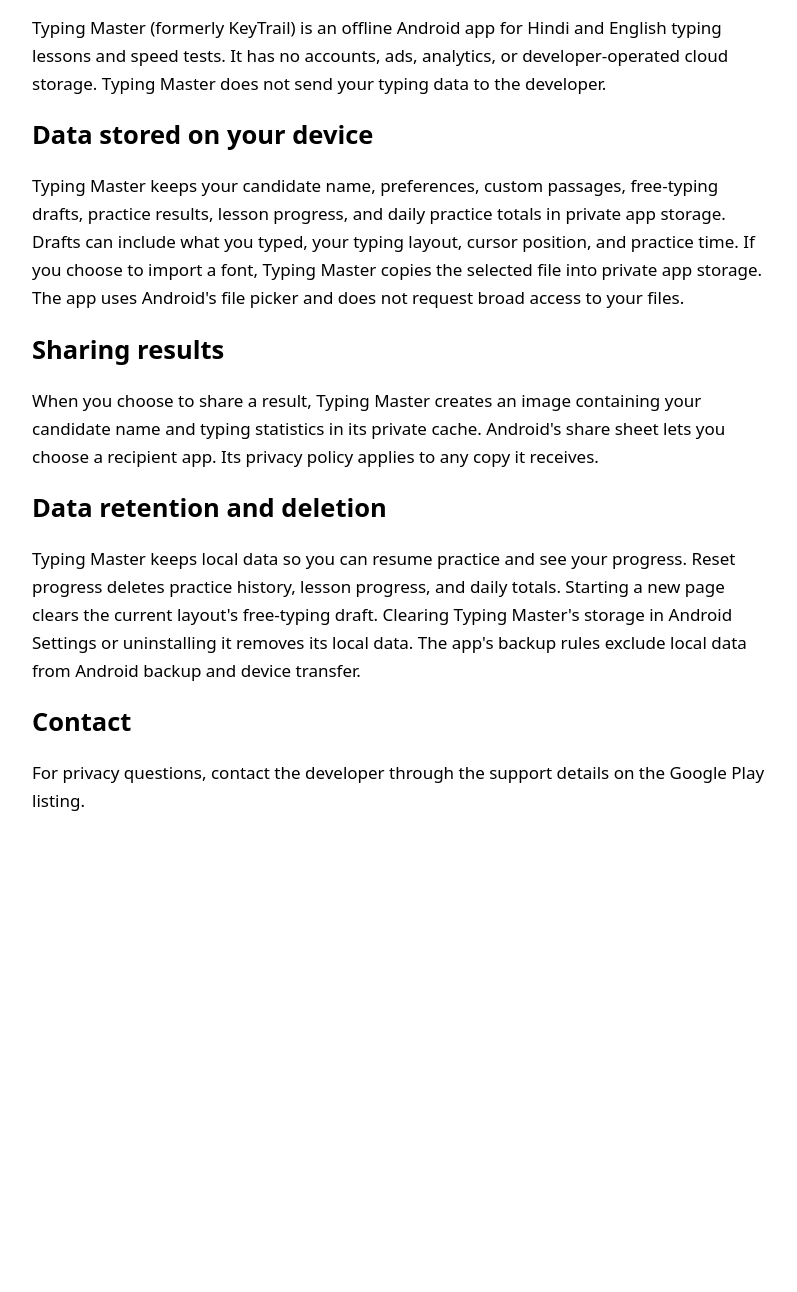
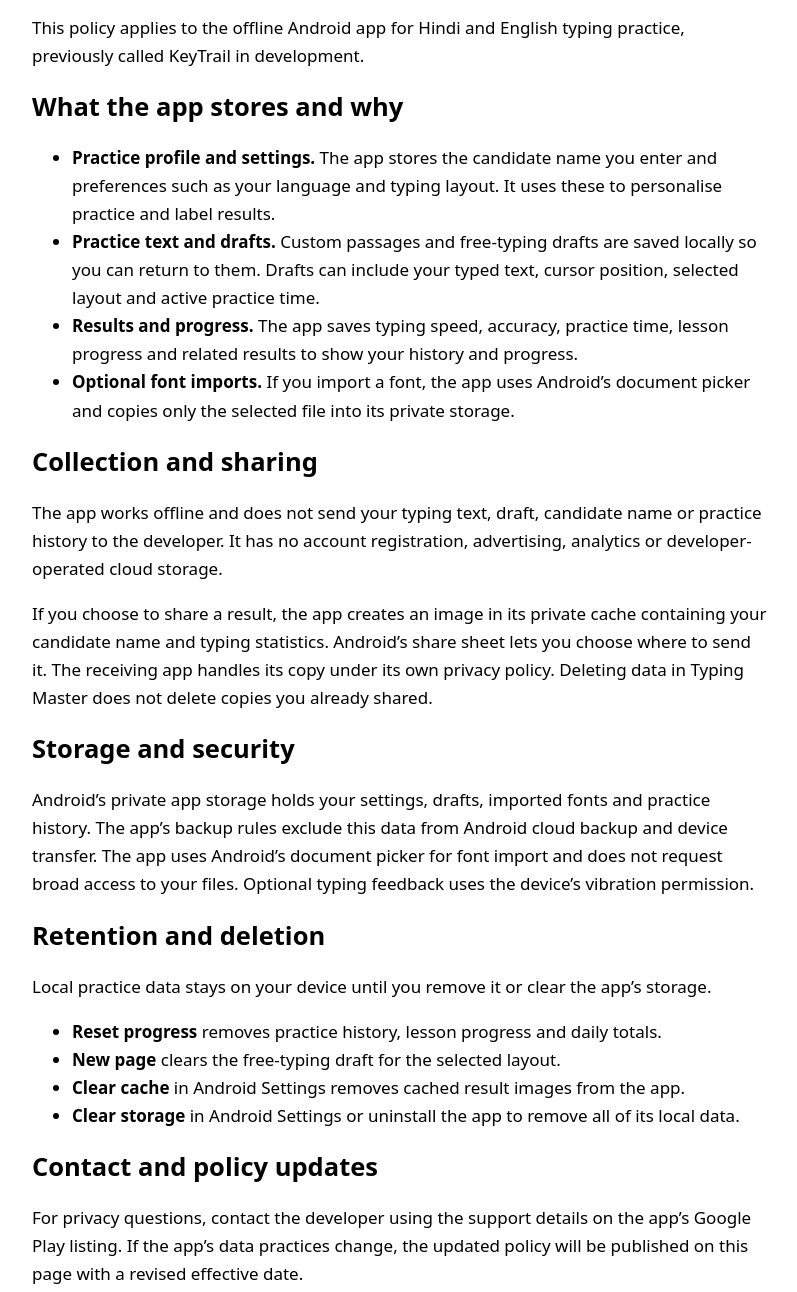
Before and after one commit to amankumard721/typing-master-privacy, a plain HTML site: page typing-master-privacy.html in a window 1280 px wide. Shown: the part 171-1463 px from the top of the page, without its empty margins (240-1037 px from the left). Before the commit the page ends 1018 px from the top, so only its background shows below. Drawn offline with Linux system fonts and the light colour scheme.

Commit message:
Clarify Typing Master privacy disclosures

```diff
--- a/typing-master-privacy.html
+++ b/typing-master-privacy.html
@@ -12,16 +12,30 @@
 <body>
 <main>
 <h1>Privacy Policy for Typing Master: Exam Speed Test</h1>
-<p>Effective 14 November 2026.</p>
-<p>Typing Master (formerly KeyTrail) is an offline Android app for Hindi and English typing lessons and speed tests. It has no accounts, ads, analytics, or developer-operated cloud storage. Typing Master does not send your typing data to the developer.</p>
-<h2>Data stored on your device</h2>
-<p>Typing Master keeps your candidate name, preferences, custom passages, free-typing drafts, practice results, lesson progress, and daily practice totals in private app storage. Drafts can include what you typed, your typing layout, cursor position, and practice time. If you choose to import a font, Typing Master copies the selected file into private app storage. The app uses Android&#x27;s file picker and does not request broad access to your files.</p>
-<h2>Sharing results</h2>
-<p>When you choose to share a result, Typing Master creates an image containing your candidate name and typing statistics in its private cache. Android&#x27;s share sheet lets you choose a recipient app. Its privacy policy applies to any copy it receives.</p>
-<h2>Data retention and deletion</h2>
-<p>Typing Master keeps local data so you can resume practice and see your progress. Reset progress deletes practice history, lesson progress, and daily totals. Starting a new page clears the current layout&#x27;s free-typing draft. Clearing Typing Master&#x27;s storage in Android Settings or uninstalling it removes its local data. The app&#x27;s backup rules exclude local data from Android backup and device transfer.</p>
-<h2>Contact</h2>
-<p>For privacy questions, contact the developer through the support details on the Google Play listing.</p>
+<p>Effective 14 November 2026</p>
+<p>This policy applies to the offline Android app for Hindi and English typing practice, previously called KeyTrail in development.</p>
+<h2>What the app stores and why</h2>
+<ul>
+  <li><strong>Practice profile and settings.</strong> The app stores the candidate name you enter and preferences such as your language and typing layout. It uses these to personalise practice and label results.</li>
+  <li><strong>Practice text and drafts.</strong> Custom passages and free-typing drafts are saved locally so you can return to them. Drafts can include your typed text, cursor position, selected layout and active practice time.</li>
+  <li><strong>Results and progress.</strong> The app saves typing speed, accuracy, practice time, lesson progress and related results to show your history and progress.</li>
+  <li><strong>Optional font imports.</strong> If you import a font, the app uses Android’s document picker and copies only the selected file into its private storage.</li>
+</ul>
+<h2>Collection and sharing</h2>
+<p>The app works offline and does not send your typing text, draft, candidate name or practice history to the developer. It has no account registration, advertising, analytics or developer-operated cloud storage.</p>
+<p>If you choose to share a result, the app creates an image in its private cache containing your candidate name and typing statistics. Android’s share sheet lets you choose where to send it. The receiving app handles its copy under its own privacy policy. Deleting data in Typing Master does not delete copies you already shared.</p>
+<h2>Storage and security</h2>
+<p>Android’s private app storage holds your settings, drafts, imported fonts and practice history. The app’s backup rules exclude this data from Android cloud backup and device transfer. The app uses Android’s document picker for font import and does not request broad access to your files. Optional typing feedback uses the device’s vibration permission.</p>
+<h2>Retention and deletion</h2>
+<p>Local practice data stays on your device until you remove it or clear the app’s storage.</p>
+<ul>
+  <li><strong>Reset progress</strong> removes practice history, lesson progress and daily totals.</li>
+  <li><strong>New page</strong> clears the free-typing draft for the selected layout.</li>
+  <li><strong>Clear cache</strong> in Android Settings removes cached result images from the app.</li>
+  <li><strong>Clear storage</strong> in Android Settings or uninstall the app to remove all of its local data.</li>
+</ul>
+<h2>Contact and policy updates</h2>
+<p>For privacy questions, contact the developer using the support details on the app’s Google Play listing. If the app’s data practices change, the updated policy will be published on this page with a revised effective date.</p>
 </main>
 </body>
 </html>
```
